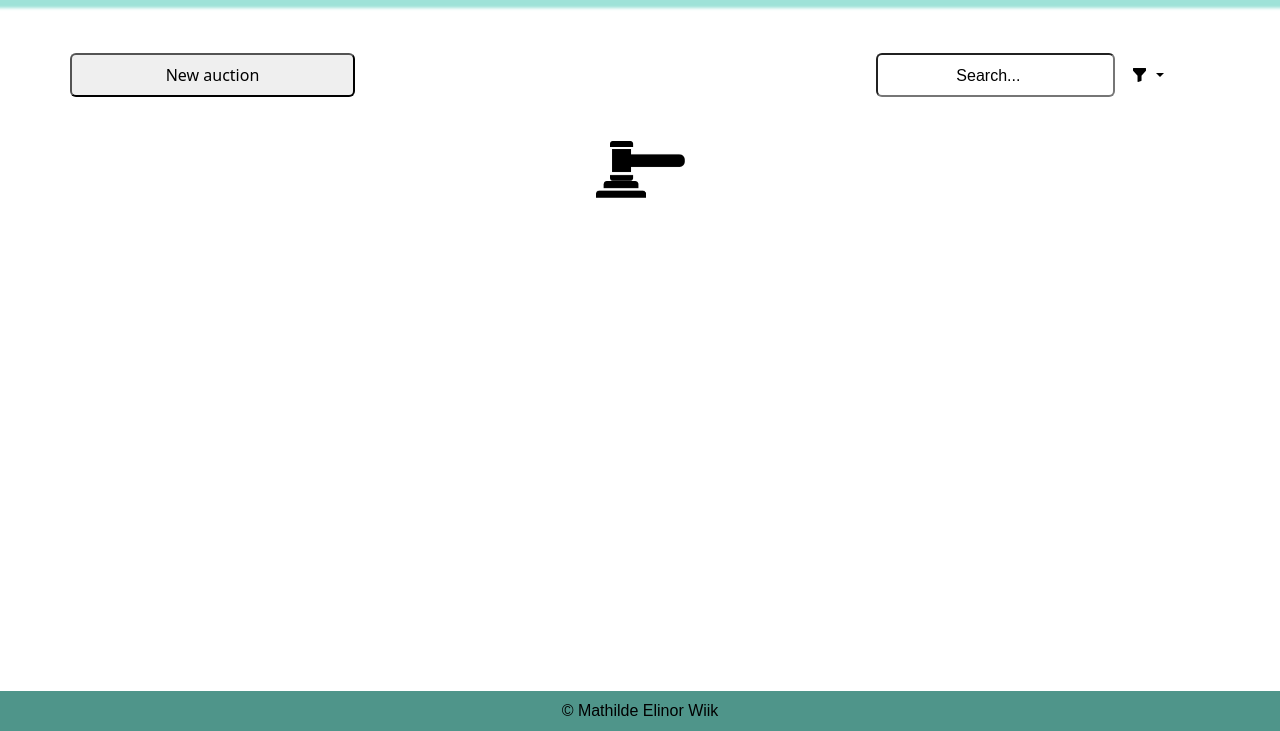
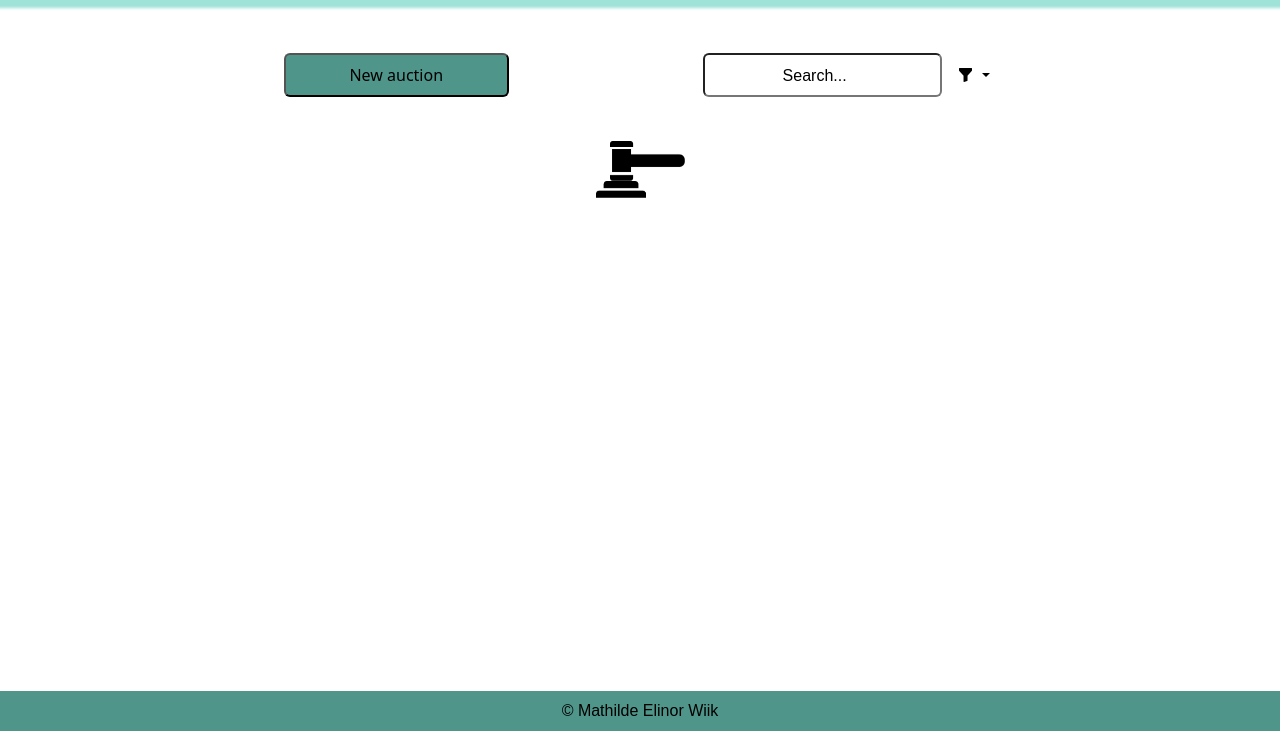
Before and after one commit to mathildeew/semester-project-2, a website: page index.html in a window 1280 px wide. Shown: the part 69-800 px from the top of the page. Drawn offline with nearby package versions, Linux system fonts and the light colour scheme; a web font is replaced by a local one.

Commit message:
changed with on search/filter

```diff
--- a/index.html
+++ b/index.html
@@ -169,15 +169,15 @@
       </div>
 
       <!-- New auction, search and filter-->
-      <div class="container">
+      <div class="container maxWidth">
         <div
-          class="row mt-5 mb-4 justify-content-center justify-content-md-between"
+          class="row mt-5 mb-4 justify-content-center justify-content-md-around"
         >
           <div
             class="d-flex flex-column p-0 col-10 mb-4 col-sm-7 col-md-3 mb-md-0"
           >
             <button
-              class="modalBtn rounded border-2 py-2"
+              class="modalBtn bg-secondary rounded border-2 py-2"
               id="newAuctionModalBtn"
               type="button"
               data-bs-toggle="modal"
@@ -217,12 +217,14 @@
       </div>
 
       <!-- API auctions -->
+      <div class="container">
         <div id="auctions" class="row justify-content-center mx-auto">
           <!-- Loader -->
           <div class="loader">
             <div class="gavel"></div>
             <div class="blobs"></div>
             <div class="block"></div>
+          </div>
         </div>
       </div>
     </main>
```
Lines whose indentation alone changed are shown as unchanged.
